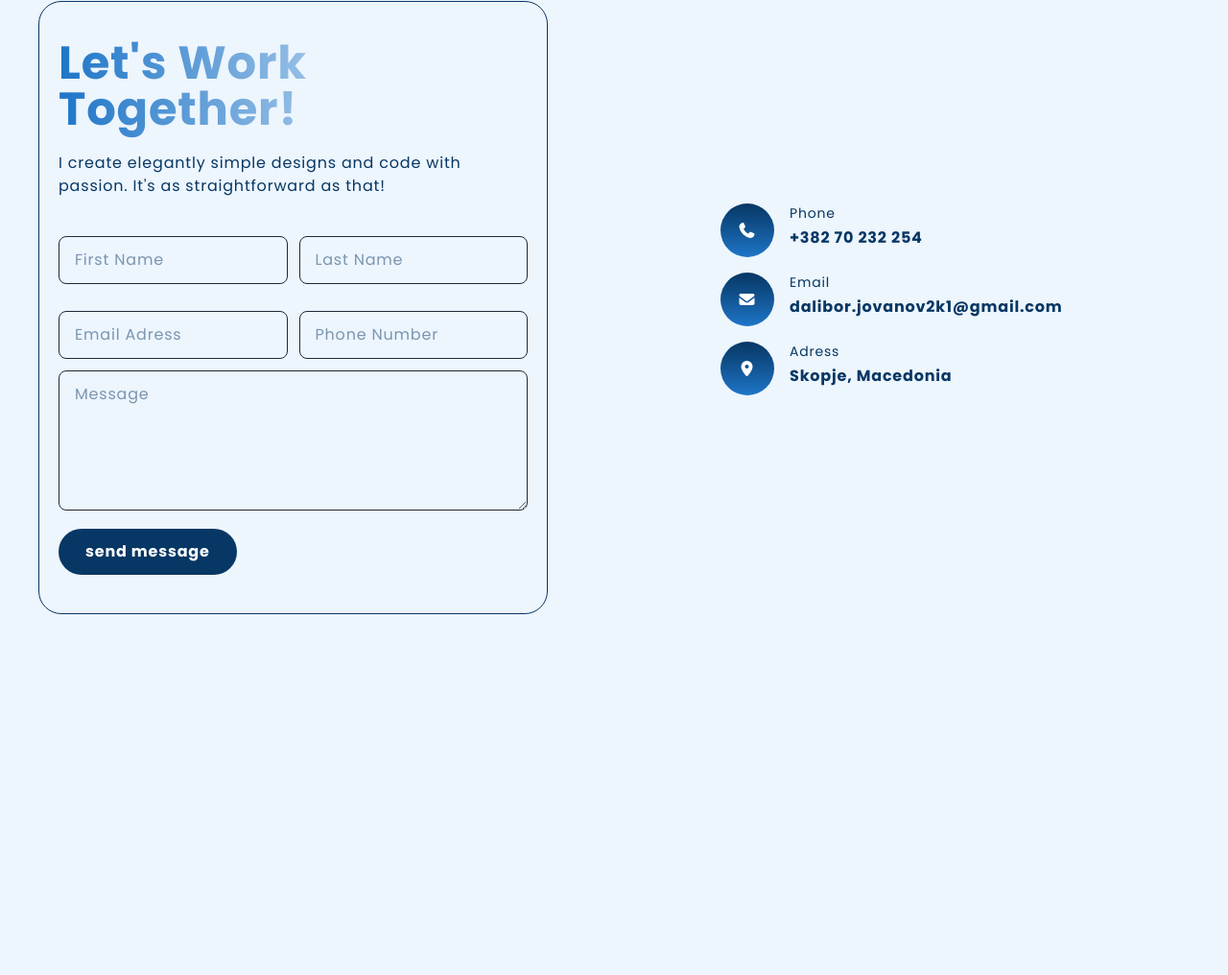
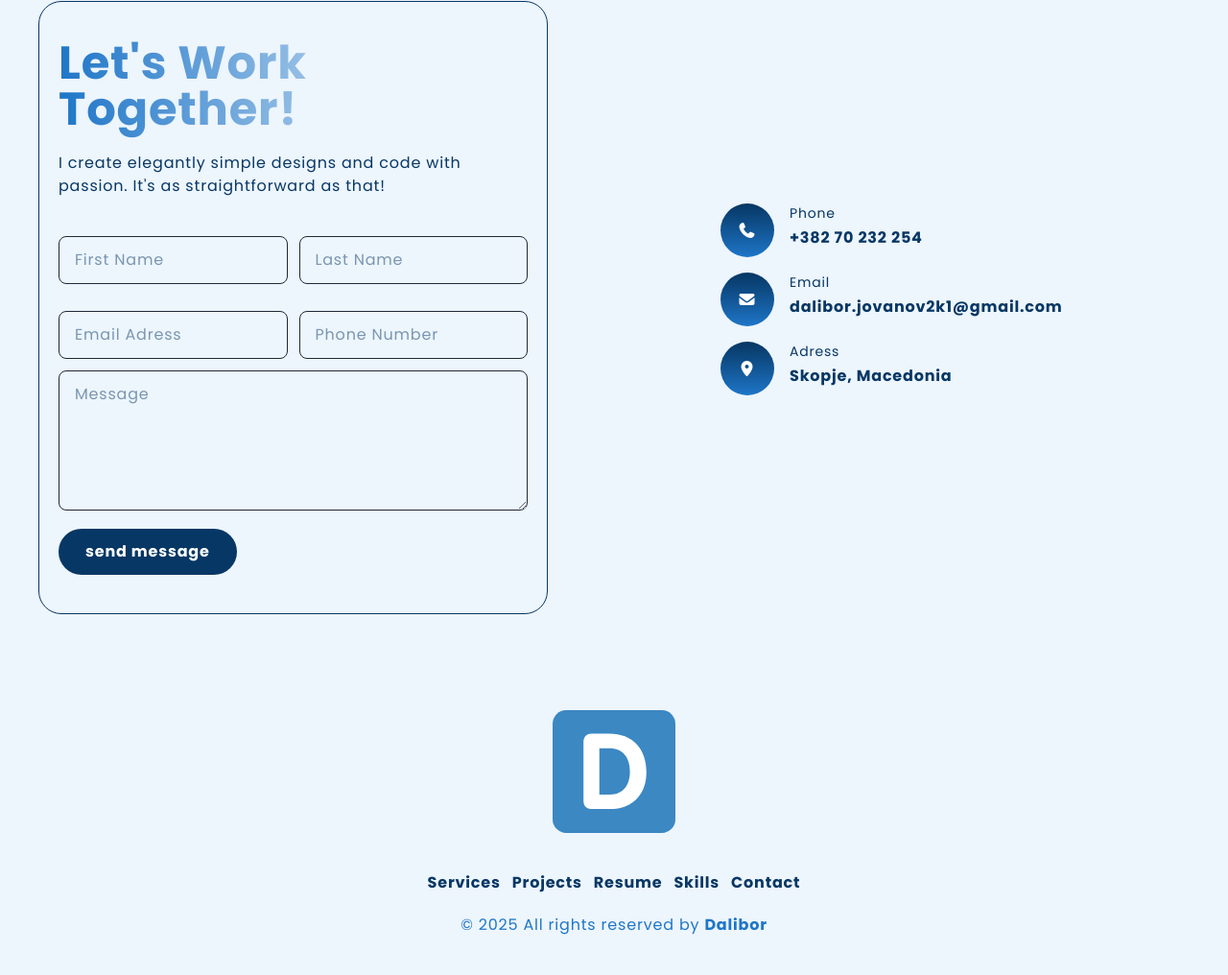
Before and after one commit to Facenam3/portfolio-website, a website: page portfolio-website/index.html in a window 1280 px wide. Shown: the part 6529-7545 px from the top of the page at 96% size. Before the commit the page ends 7209 px from the top, so only its background shows below. Drawn offline with nearby package versions, Linux system fonts and the light colour scheme; a web font is replaced by a local one.

Commit message:
added footer

```diff
--- a/portfolio-website/index.html
+++ b/portfolio-website/index.html
@@ -727,6 +727,36 @@
             </div>
         </section>
     </main>
+    <footer id="footer" class="bg-sectionColor dark:bg-darkSectionColor p-10">
+        <div class="container mx-auto flex flex-col items-center gap-5">
+            <div class="py-5">
+                <img src="./images/skilss/D.svg" alt="logo" class="w-32">
+            </div>
+
+            <div>
+                <ul class="flex flex-wrap justify-center items-center space-x-3">
+                    <li>
+                        <a href="#quality_services" class="nav-link">Services</a>
+                    </li>
+                    <li>
+                        <a href="#recent_projects" class="nav-link">Projects</a>
+                    </li>
+                    <li>
+                        <a href="#exp_edu" class="nav-link">Resume</a>
+                    </li>
+                    <li>
+                        <a href="#skills" class="nav-link">Skills</a>
+                    </li>
+                    <li>
+                        <a href="#contact" class="nav-link">Contact</a>
+                    </li>
+                </ul>
+            </div>
+            <div class="text-primaryColorLight">
+                <p>&copy; 2025 All rights reserved by <span class="font-bold">Dalibor</span></p>
+            </div>
+        </div>
+    </footer>
     <script src="./js/main.js"></script>
     <script src="./js/projects.js"></script>
 </body>
```
Also changed, not shown: portfolio-website/src/output.css.
